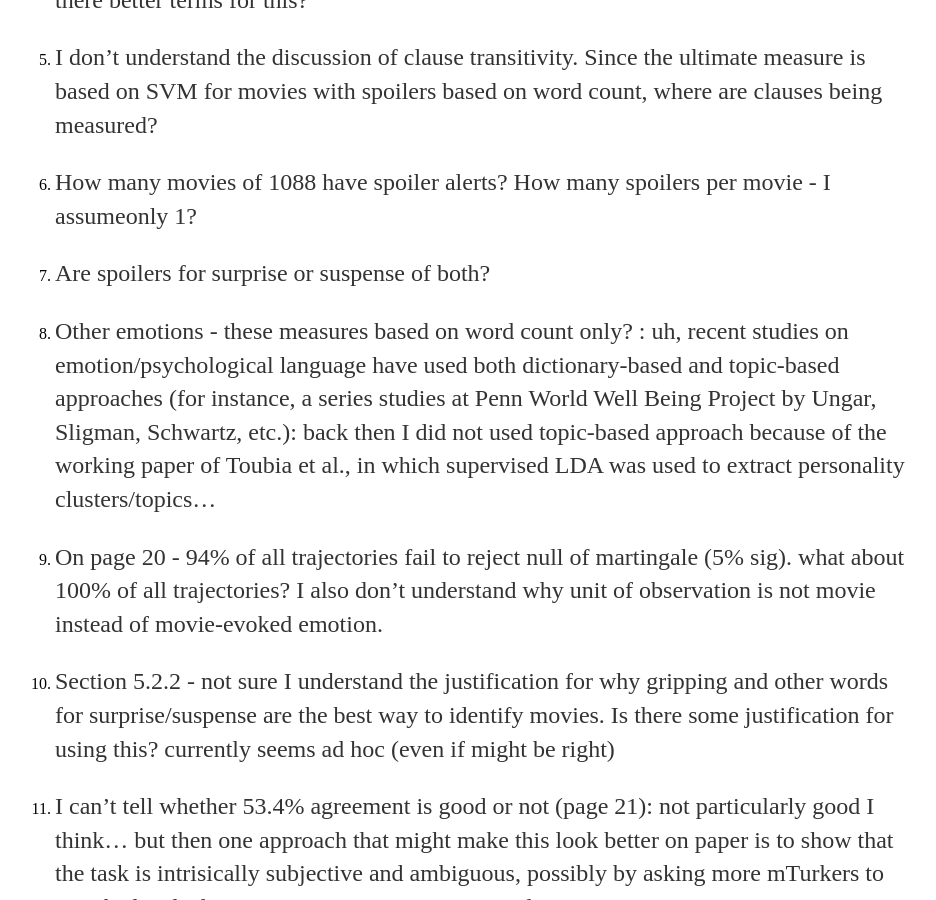
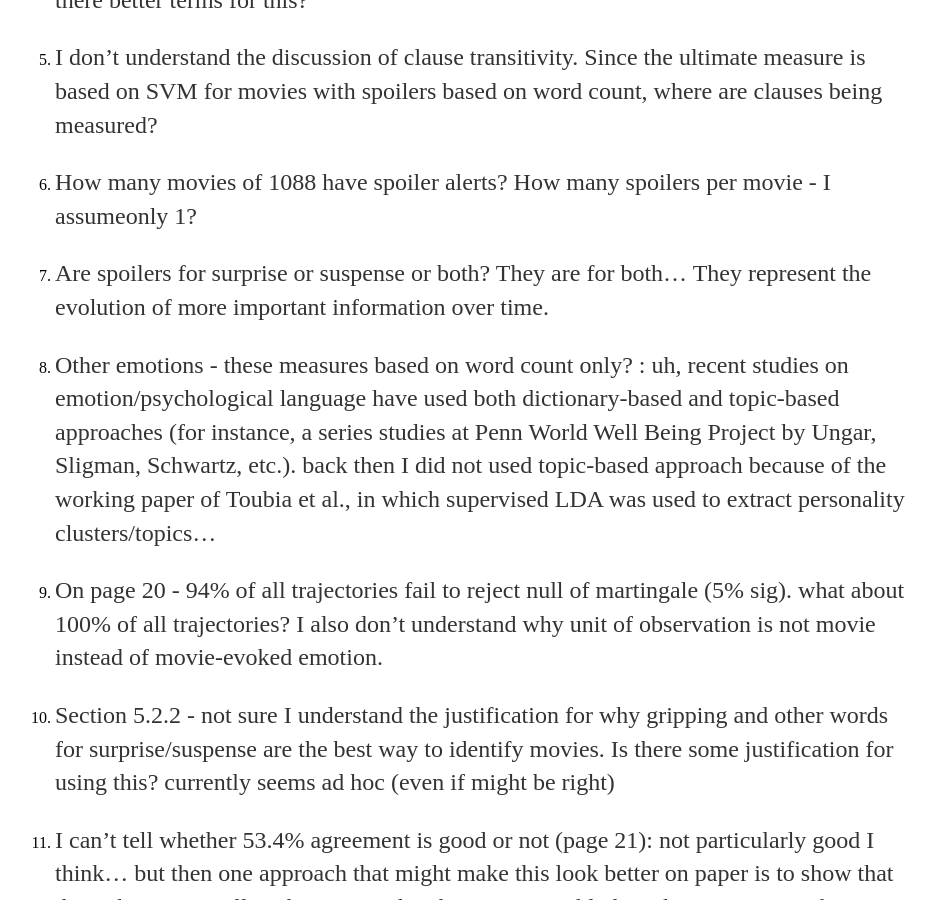
Before and after one commit to shenglih/shenglih.github.io, a Jekyll site: the page built from _posts/2017-07-16-post1.md, in a window 1280 px wide and 900 px high, scrolled down 549 px. Shown: the whole window, without its empty margins (177-1113 px from the left). Built offline with Jekyll 4.4.1, drawn with Linux system fonts in a browser that asks for light colours.

Commit message:
Update 2017-07-16-post1.md

```diff
--- a/_posts/2017-07-16-post1.md
+++ b/_posts/2017-07-16-post1.md
@@ -18,12 +18,12 @@ date: 2017-07-16
 6. How many movies of 1088 have spoiler alerts? How many spoilers per movie - I assumeonly 1?
 
 
-7. Are spoilers for surprise or suspense of both?
+7. Are spoilers for surprise or suspense or both? They are for both... They represent the evolution of more important information over time.
 
 
-8. Other emotions - these measures based on word count only? : uh, recent studies on emotion/psychological language have used both dictionary-based and topic-based approaches (for instance, a series studies at Penn World Well Being Project by Ungar, Sligman, Schwartz, etc.): back then I did not used topic-based approach because of the working paper of Toubia et al., in which supervised LDA was used to extract personality clusters/topics...
+8. Other emotions - these measures based on word count only? : uh, recent studies on emotion/psychological language have used both dictionary-based and topic-based approaches (for instance, a series studies at Penn World Well Being Project by Ungar, Sligman, Schwartz, etc.). back then I did not used topic-based approach because of the working paper of Toubia et al., in which supervised LDA was used to extract personality clusters/topics...
 
-9. On page 20 - 94% of all trajectories fail to reject null of martingale (5% sig).    what about 100% of all trajectories?  I also don’t understand why unit of observation is not movie instead of movie-evoked emotion.
+9. On page 20 - 94% of all trajectories fail to reject null of martingale (5% sig). what about 100% of all trajectories?  I also don’t understand why unit of observation is not movie instead of movie-evoked emotion.
 
 10. Section 5.2.2 - not sure I understand the justification for why gripping and other words for surprise/suspense are the best way to identify movies.   Is there some justification for using this?  currently seems ad hoc (even if might be right)
 
```
